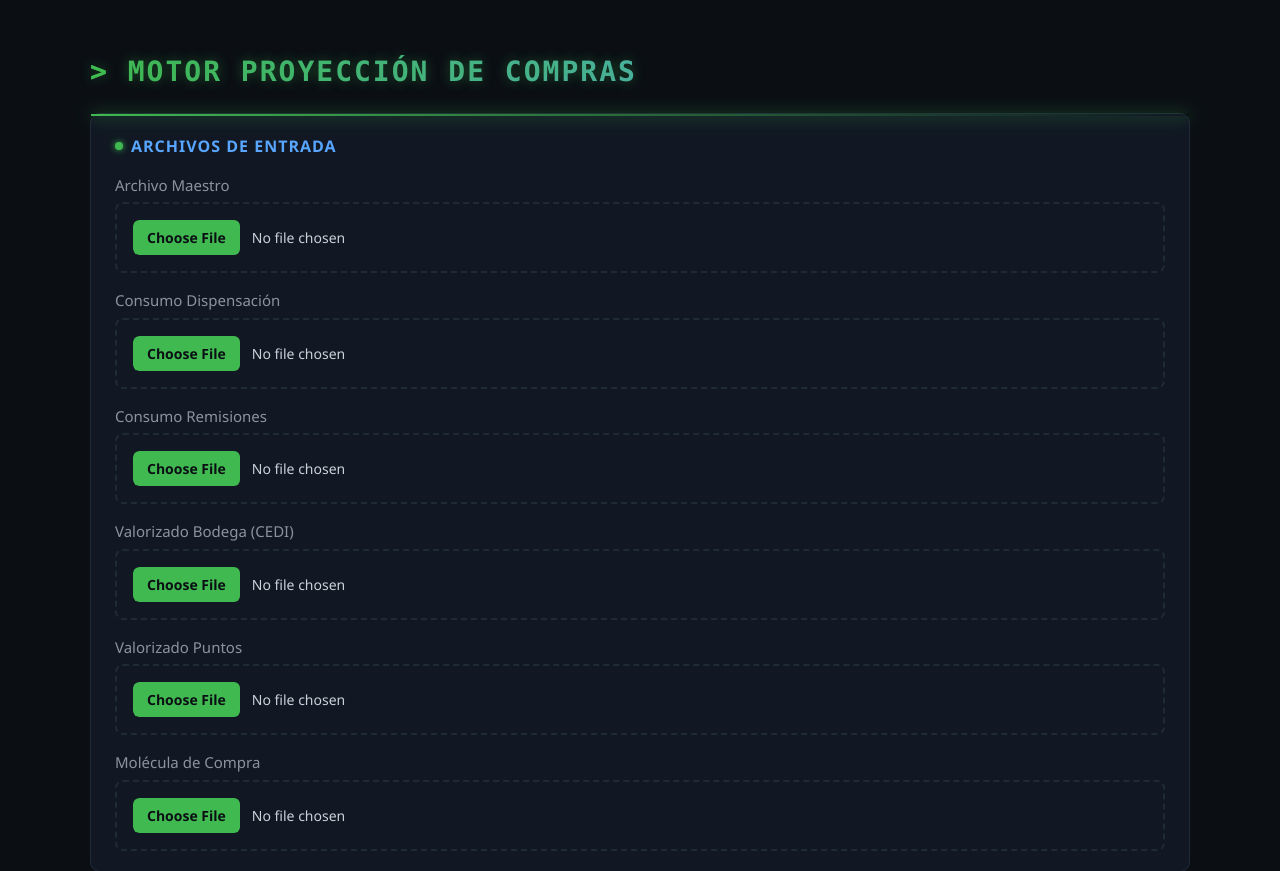
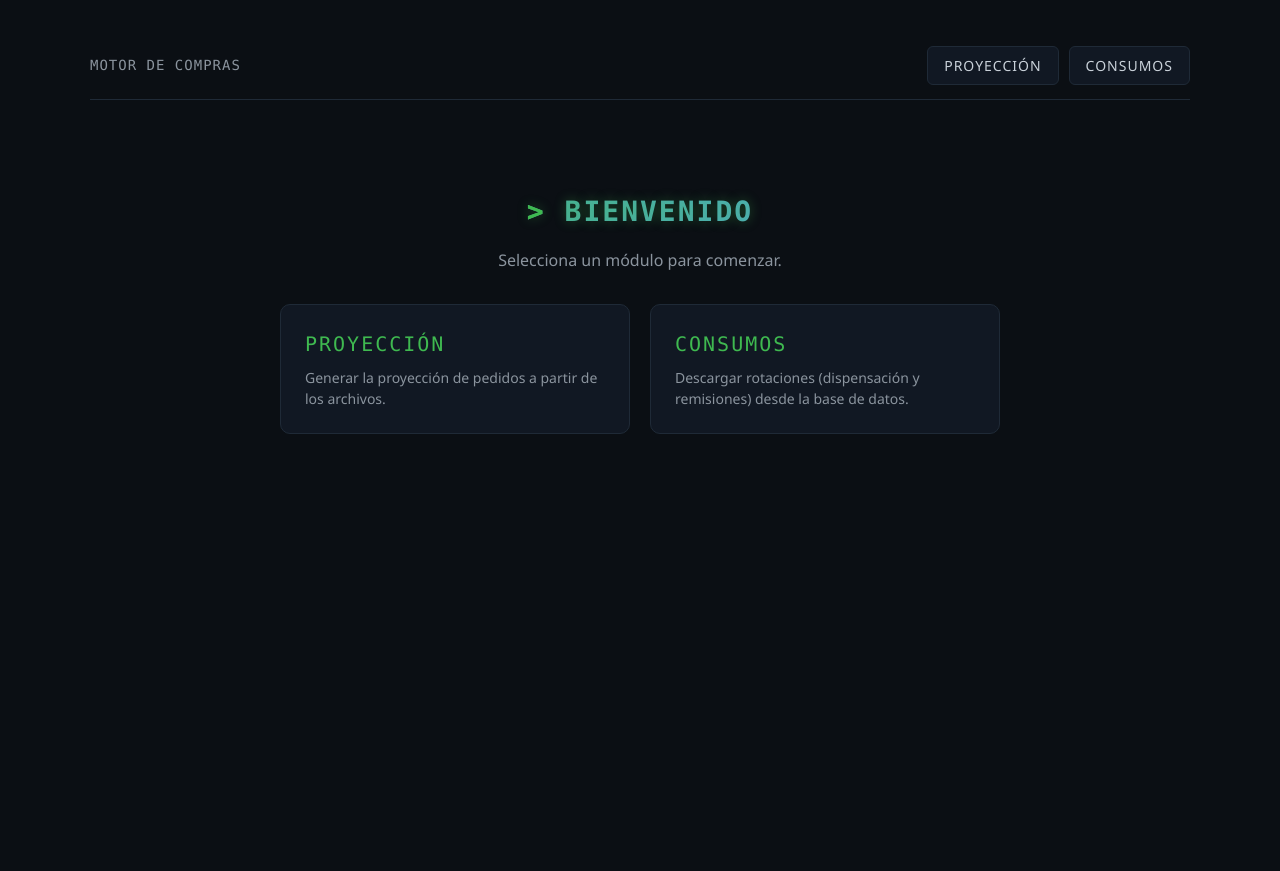
Before and after one commit to EstebanMd15/Proyeccion, a FastAPI app: page / in a window 1280 px wide. Shown: the top 871 px of the page. After the commit the page ends 434 px from the top, so only its background shows below. Run offline with FastAPI, Linux system fonts and the light colour scheme.

Commit message:
Feat: Generar Consumos desde Web - db.py: Conexion reutilizable + consultas SQL - consumos.html: modulo para descargar consumos por periodos - home.html: Pantalla inicial de bienvenida - index -> a proyeccion, hereda con extends la base.html - base.html: Base html para reutilizar en otras clases

```diff
--- a/requerimientos.txt
+++ b/requerimientos.txt
@@ -2,3 +2,5 @@
 pandas==3.0.3
 openpyxl==3.1.5
 xlrd==2.0.2
+SQLAlchemy
+PyMySQL
--- a/static/style.css
+++ b/static/style.css
@@ -272,3 +272,31 @@
     background: none;
     padding: 0;
 }
+
+.topbar {
+    display: flex;
+    align-items: center;
+    justify-content: space-between;
+padding:14px 0; margin-bottom: 28px; border-bottom: 1px Solid var(--border);}
+
+.topbar .brand{color: var(--muted); text-decoration: none;
+    font-family: 'Cascadia Code', Consolas,monospace; letter-spacing:1px; font-size:14px; }
+.modulos{ display:flex; gap:10px;}
+.modulo{ text-decoration:none; color:var(--text); padding:8px 16px;
+    border:1px solid var(--border); border-radius: 6px; background: var(--panel);
+    letter-spacing:1px; font-size:14px; transition:all .15s; }
+.modulo:hover{ border-color: var(--blue); color:var(--blue); }
+.modulo.activo{ border-color: var(--green); color:var(--green); box-shadow:0 0 12px rgba(63,185,80,.25)}
+
+.hero{ text-align:center; padding:40px 0; }
+.hero-sub{ color:var(--muted); margin-top:-8px;}
+.hero-cards{ display:flex; gap:20px; justify-content: center; margin-top:32px; flex-wrap:wrap; }
+.hero-card{ display:flex; flex-direction: column; gap:8px; text-align:left; width:300px;
+    padding:24px; text-decoration:none; background:var(--panel);
+    border:1px solid var(--border); border-radius:10px; transition:all .15s;}
+.hero-card:hover{ border-color: var(--green); box-shadow:0 0 16px rgba(63,185,80,.2);
+transform:translateY(-2px);}
+.hc-title{ font-family:'Cascadia Code', Consolas,monospace; font-size:20px; letter-spacing:2px;
+color:var(--green); }
+.hc-desc{ color:var(--muted); font-size:14px;}
+.row-botones{display:flex; gap:12px; margin-top:16px; }
--- /dev/null
+++ b/templates/base.html
@@ -0,0 +1,18 @@
+<!DOCTYPE html>
+<html lang="es">
+<head>
+    <meta charset="UTF-8">
+    <title>{% block title %} Motor de Compras{% endblock %}</title>
+    <link rel="stylesheet" href="/static/style.css?v=3">
+</head>
+<body>
+    <nav class="topbar">
+        <a href="/" class="brand">MOTOR DE COMPRAS</a>
+        <div class="modulos">
+            <a href="/proyeccion" class="modulo {% block nav_proy %}{% endblock %}">PROYECCIÓN</a>
+            <a href="/consumos" class="modulo {% block nav_cons %}{% endblock %}">CONSUMOS</a>
+        </div>
+    </nav>
+    {% block content %}{% endblock %}
+</body>
+</html>
--- /dev/null
+++ b/templates/home.html
@@ -0,0 +1,18 @@
+{% extends "base.html" %}
+{% block title %}Inicio · Motor de Compras{% endblock %}
+{% block content %}
+<section class="hero">
+    <h1>Bienvenido</h1>
+    <p class="hero-sub">Selecciona un módulo para comenzar.</p>
+    <div class="hero-cards">
+        <a href="/proyeccion" class="hero-card">
+            <span class="hc-title">PROYECCIÓN</span>
+            <span class="hc-desc">Generar la proyección de pedidos a partir de los archivos.</span>
+        </a>
+        <a href="/consumos" class="hero-card">
+            <span class="hc-title">CONSUMOS</span>
+            <span class="hc-desc">Descargar rotaciones (dispensación y remisiones) desde la base de datos.</span>
+        </a>
+    </div>
+</section>
+{% endblock %}
--- a/templates/index.html
+++ b/templates/proyeccion.html
@@ -1,10 +1,7 @@
-<!DOCTYPE html>
-<html lang="es">
-<head>
-    <meta charset="UTF-8">
-    <title>Motor Proyeccion de Compras</title>
-    <link rel="stylesheet" href="/static/style.css?v=2">
-</head>
+{% extends "base.html" %}
+{% block title %}Proyeccion · Motor de Compras{% endblock %}
+{% block nav_proy %}activo{% endblock %}
+{% block content %}
 <body>
     <h1>Motor Proyección de Compras </h1>
     <div id="error-box" class="error"
@@ -172,4 +169,4 @@
     });
 </script>
 </body>
-</html>
+{% endblock %}
--- a/web.py
+++ b/web.py
@@ -7,16 +7,23 @@
 from processor import ProyeccionProcessor
 from fastapi.staticfiles import StaticFiles
 import uuid
+import db
+
 app = FastAPI()
 resultados = {}
 MAX_RESULTADOS = 20   # dashboards guardados en memoria; al pasarse se descartan los mas viejos
 app.mount("/static", StaticFiles(directory="static"), name="static")
 templates = Jinja2Templates(directory="templates")
 
-@app.get("/")
-def home(request: Request):
-    return templates.TemplateResponse(request, "index.html")
-
+def _excel_response(df, filename):
+    buffer = io.BytesIO()
+    df.to_excel(buffer, index=False)
+    buffer.seek(0)
+    return StreamingResponse(
+        buffer,
+        media_type="application/vnd.openxmlformats-officedocument.spreadsheetml.sheet",
+        headers={"Content-Disposition": f'attachment; filename="{filename}"'},
+    )
 @app.post("/generar")
 def generar(request: Request,
         maestro: UploadFile | None = File(None),
@@ -50,7 +57,7 @@
     }
     faltantes = [nombre for nombre, f in archivos.items() if f is None or not f.filename]
     if faltantes:
-        return templates.TemplateResponse(request, "index.html", {
+        return templates.TemplateResponse(request, "proyeccion.html", {
             "error": "Faltan estos archivos: " + ", ".join(faltantes),
         })
     cobertura_dias_DISP = {"A": cob_disp_a, "M": cob_disp_m, "B": cob_disp_b}
@@ -128,7 +135,7 @@
 def dashboard(request: Request, download_id: str):
     data = resultados.get(download_id)
     if data is None:
-        return templates.TemplateResponse(request, "index.html", {
+        return templates.TemplateResponse(request, "proyeccion.html", {
             "error": "Ese dashboard ya no está disponible (se reinició el servidor). Genera la proyección de nuevo."
         })
     return templates.TemplateResponse(request, "resultado.html", {
@@ -147,3 +154,25 @@
         headers={"Content-Disposition": f'attachment; filename="Proyeccion-{date.today():%Y-%m-%d}.xlsx"'},
 
     )
+
+@app.get("/rotacion/dispensacion")
+def rotacion_dispensacion(desde: str, hasta: str):
+    df = db.consultar_dispensacion(desde, hasta)
+    return _excel_response(df, "Rotacion_Dispensacion.xlsx")
+
+@app.get("/rotacion/remisiones")
+def rotacion_remisiones(desde: str, hasta: str):
+    df = db.consultar_remisiones(desde, hasta)
+    return _excel_response(df, "Rotacion_remisiones.xlsx")
+
+@app.get("/")
+def home(request: Request):
+    return templates.TemplateResponse(request, "home.html")
+
+@app.get("/proyeccion")
+def proyeccion(request: Request):
+    return templates.TemplateResponse(request, "proyeccion.html")
+
+@app.get("/consumos")
+def consumos(request: Request):
+    return templates.TemplateResponse(request, "consumos.html")
```
Also changed, not shown: config.py (+4 -5 lines), db.py (added, +40 -0 lines), templates/consumos.html (added, +25 -0 lines), 3 other files.
